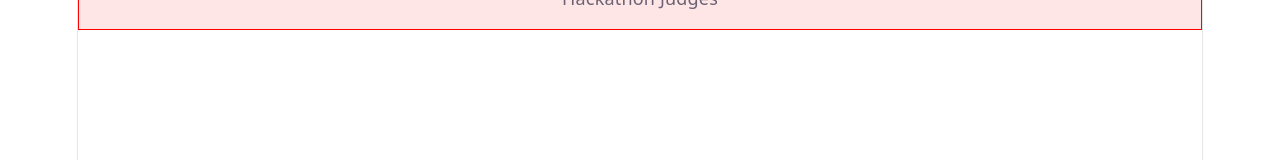
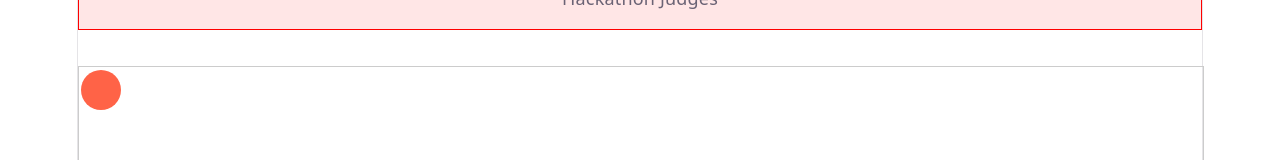
Before and after one commit to codegenie-hackabot/csuai-demo, a React (Vite) app: page / in a window 1280 px wide. Shown: the part 625-785 px from the top of the page. Built offline with nearby package versions, Linux system fonts and the light colour scheme.

Commit message:
Add BouncingBall to App

```diff
--- a/src/App.jsx
+++ b/src/App.jsx
@@ -2,6 +2,7 @@ import React, { useState } from 'react';
 import './App.css';
 import SlotMachine from './SlotMachine';
 import Apology from './Apology';
+import BouncingBall from './BouncingBall';
 
 function App() {
   // Fibonacci counter state: keep previous two numbers
@@ -26,6 +27,7 @@ function App() {
       <SlotMachine />
       {/* Apology letter to the team */}
       <Apology />
+      <BouncingBall />
     </div>
   );
 }
```
